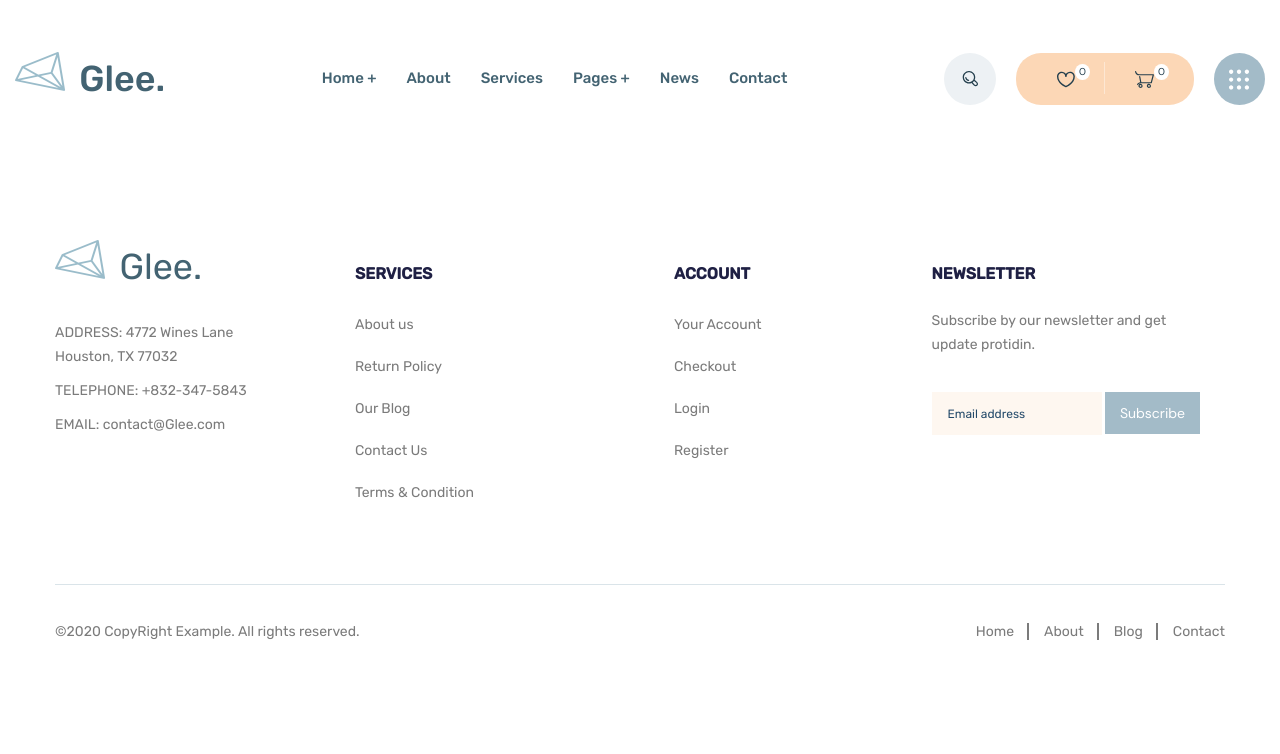
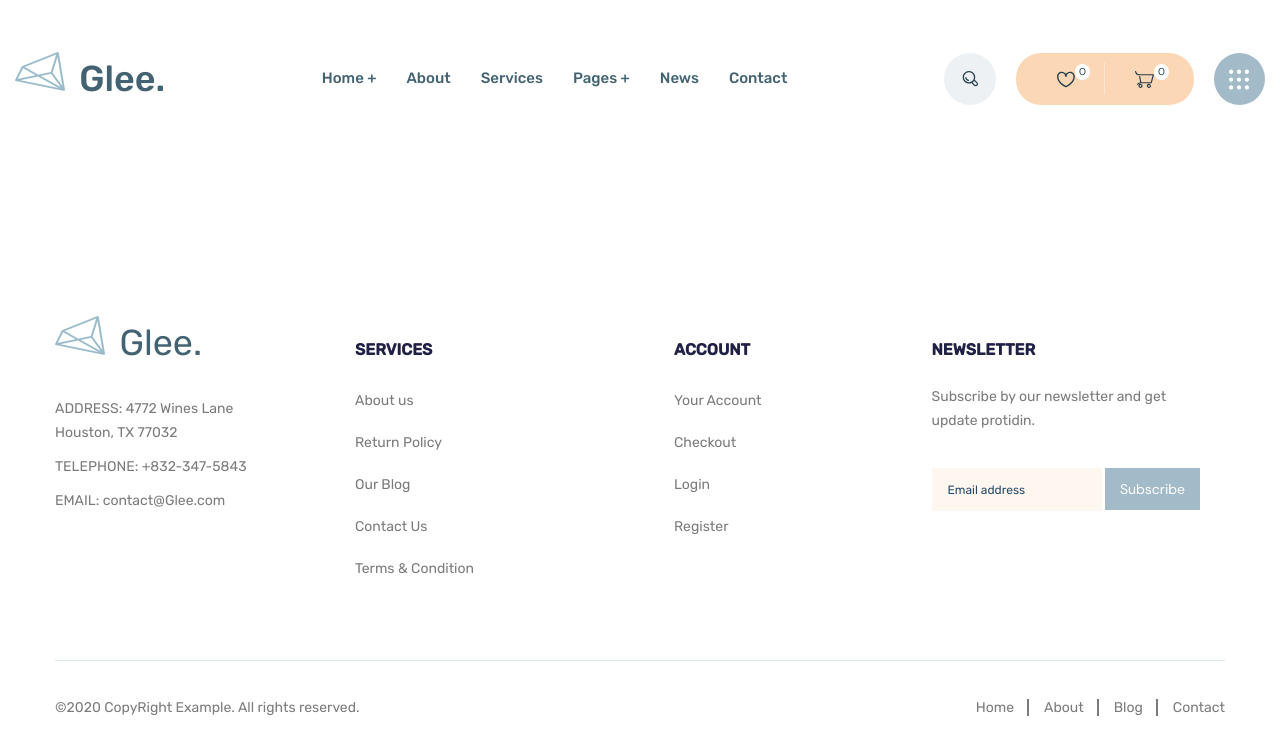
Before and after one commit to callmegrisha/glee, a website: page app/index.html in a window 1280 px wide. Drawn offline with nearby package versions, Linux system fonts and the light colour scheme; files that its build step writes are made by us from their sources.

Commit message:
added footer

```diff
--- a/app/scss/_global.scss
+++ b/app/scss/_global.scss
@@ -1,8 +1,19 @@
+html,
+body {
+    height: 100%;
+}
+
 body {
     @extend %rubik-medium;
     font-size: 14px;
     line-height: 24px;
     color: #7b7b7b;
+    display: flex;
+    flex-direction: column;
+}
+
+.main {
+    flex-grow: 1;
 }
 
 .container {
```
